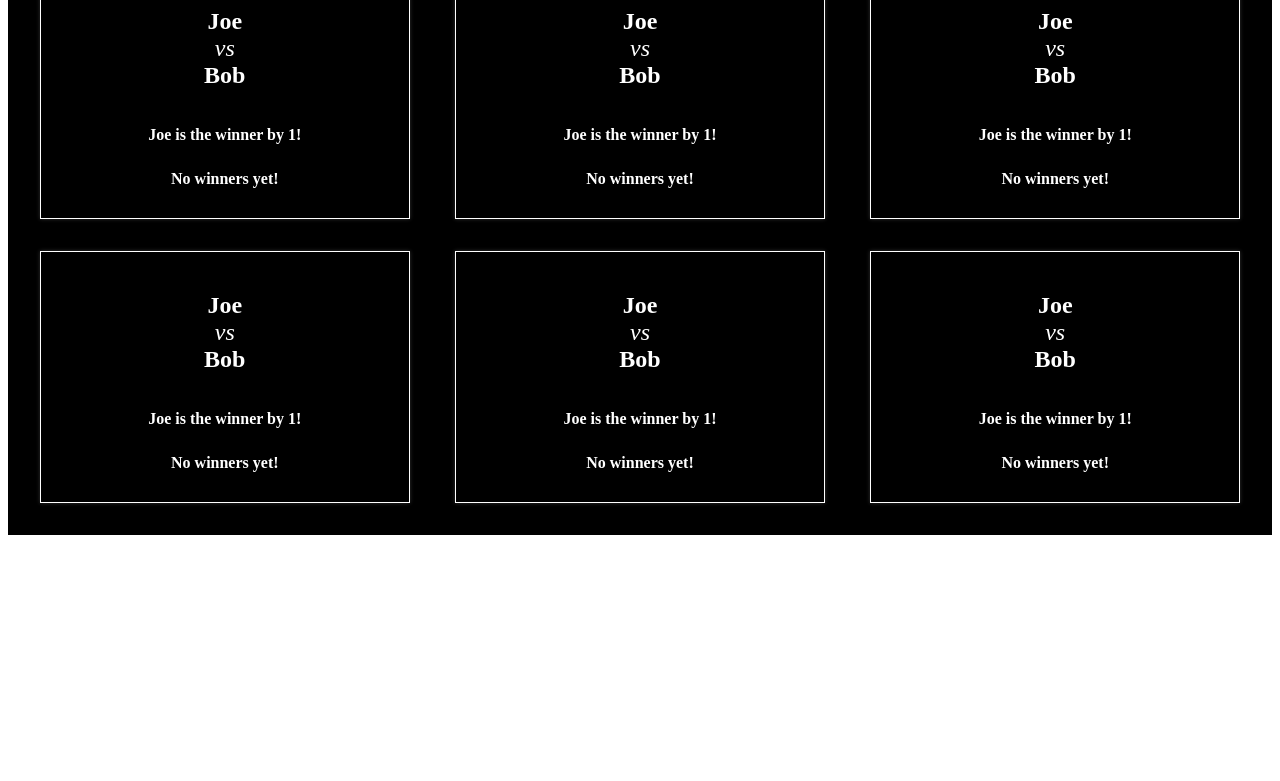
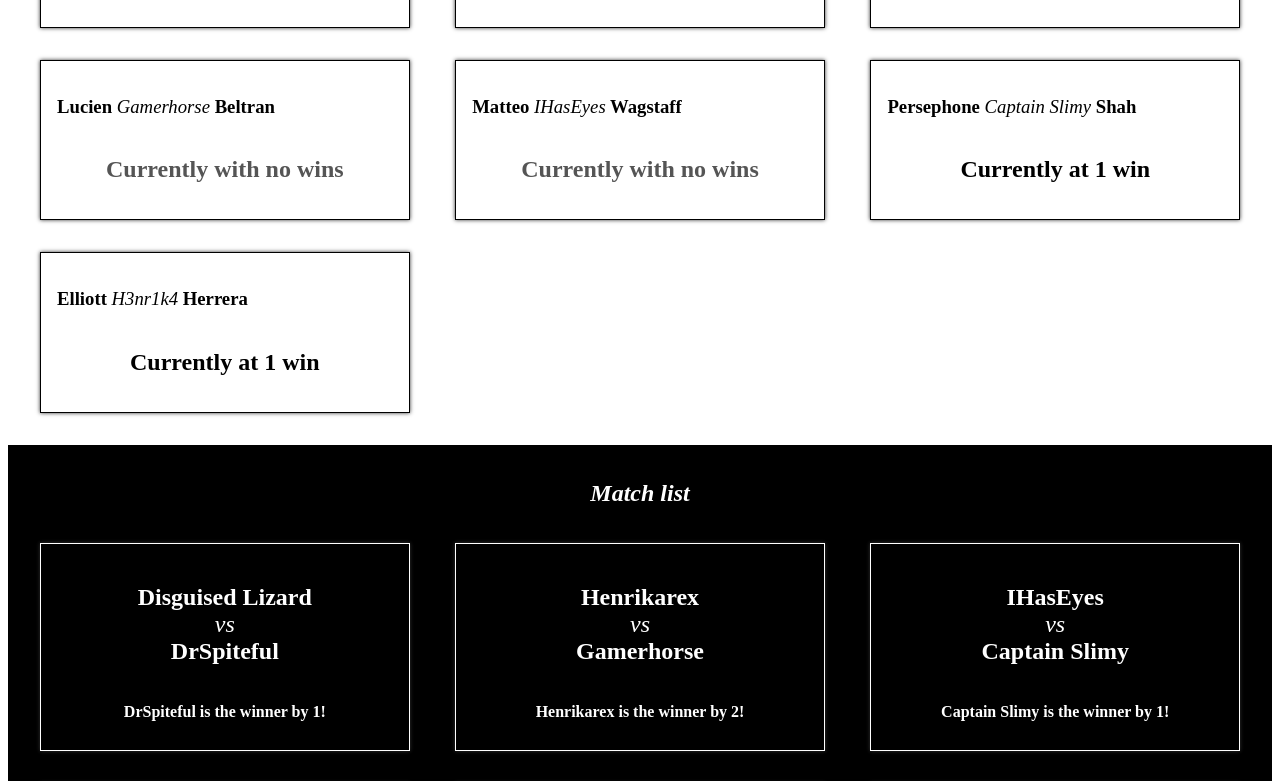
Before and after one commit to SEAF39/tourney-matches, a React (Create React App) app: page / in a window 1280 px wide. Shown: the part 340-1121 px from the top of the page. Before the commit the page ends 883 px from the top, so only its background shows below. Built offline with nearby package versions, Linux system fonts and the light colour scheme.

Commit message:
Conditional Rendering

```diff
--- a/src/components/Match.js
+++ /dev/null
@@ -1,16 +0,0 @@
-/* Match.js */
-import React from "react"; //optional
-function Match() {
-  return (
-    <article className="Match">
-      <h1>
-        Joe <span>vs</span> Bob
-      </h1>
-      {/* To be shown when there is a winner */}
-      <h2>Joe is the winner by 1!</h2>
-      {/* To be shown when there is no winner */}
-      <h2>No winners yet!</h2>
-    </article>
-  );
-}
-export default Match;
--- a/src/components/Match.jsx
+++ b/src/components/Match.jsx
@@ -1,16 +1,23 @@
 /* Match.jsx */
-import React from "react"; //optional
+import React from "react";
+
 function Match(props) {
   return (
     <article className="Match">
       <h1>
-      {props.players[0]} <span>vs</span> {props.players[1]}
+        {props.players[0]} <span>vs</span> {props.players[1]}
       </h1>
+
       {/* To be shown when there is a winner */}
-      <h2>{props.winner} is the winner by {props.scoreDifference}!</h2>
-      {/* To be shown when there is no winner */}
-      <h2>No winners yet!</h2>
+      {props.winner ? (
+        <h2>
+          {props.winner} is the winner by {props.scoreDifference}!
+        </h2>
+      ) : (
+        <h2>No winners yet!</h2>
+      )}
     </article>
   );
 }
+
 export default Match;
--- a/src/components/MatchList.js
+++ /dev/null
@@ -1,22 +0,0 @@
-/* MatchList.js */
-import React from "react";
-import Match from "./Match";
-import matchData from "../data/matchData";
-
-function MatchList(props) {
-  return (
-    <section className="PlayerList MatchList">
-      <h1>Match list</h1>
-      {matchData.map((match) => (
-        <Match
-          key={match.matchNumber}
-          players={match.players}
-          winner={match.winner}
-          scoreDifference={match.scoreDifference}
-        />
-      ))}
-    </section>
-  );
-}
-
-export default MatchList;
--- a/src/components/Player.jsx
+++ b/src/components/Player.jsx
@@ -4,15 +4,17 @@
 function Player(props) {
   return (
     <article className="Player">
-      <h1>{props.firstName} <span>{props.gamerTag}</span> {props.lastName}</h1>
+      <h1>
+        {props.firstName} <span>{props.gamerTag}</span> {props.lastName}
+      </h1>
 
       {/* To be shown when there are no wins */}
       {props.wins === 0 && <h2 className="zero">Currently with no wins</h2>}
 
       {/* To be shown when there is 1 win */}
-      {props.wins === 1 && <h2>Currently at 1 win</h2>}
+      {props.wins === 1 && <h2>Currently at {props.wins} win</h2>}
 
-      {/* To be shown when there is more than one win */}
+      {/* To be shown when there are more than one win */}
       {props.wins > 1 && <h2>Currently at {props.wins} wins</h2>}
     </article>
   );
--- a/src/components/PlayerList.js
+++ /dev/null
@@ -1,22 +0,0 @@
-/* PlayerList.js */
-
-import React from "react";
-import matchData from "../data/matchData";
-import playerData from "../data/playerData";
-import { preparePlayerData, addWinsToPlayers } from "../helpers/playerHelpers";
-
-function PlayerList() {
-  const playerDataArray = preparePlayerData(playerData);
-  const parsedPlayerData = addWinsToPlayers(playerDataArray, matchData);
-
-  console.log(parsedPlayerData);
-
-  return (
-    <section className="PlayerList">
-      <h1>Current participating players</h1>
-      {/* Render the Player components */}
-    </section>
-  );
-}
-
-export default PlayerList;
```
Also changed, not shown: src/components/Player.js (deleted, +0 -19 lines).
